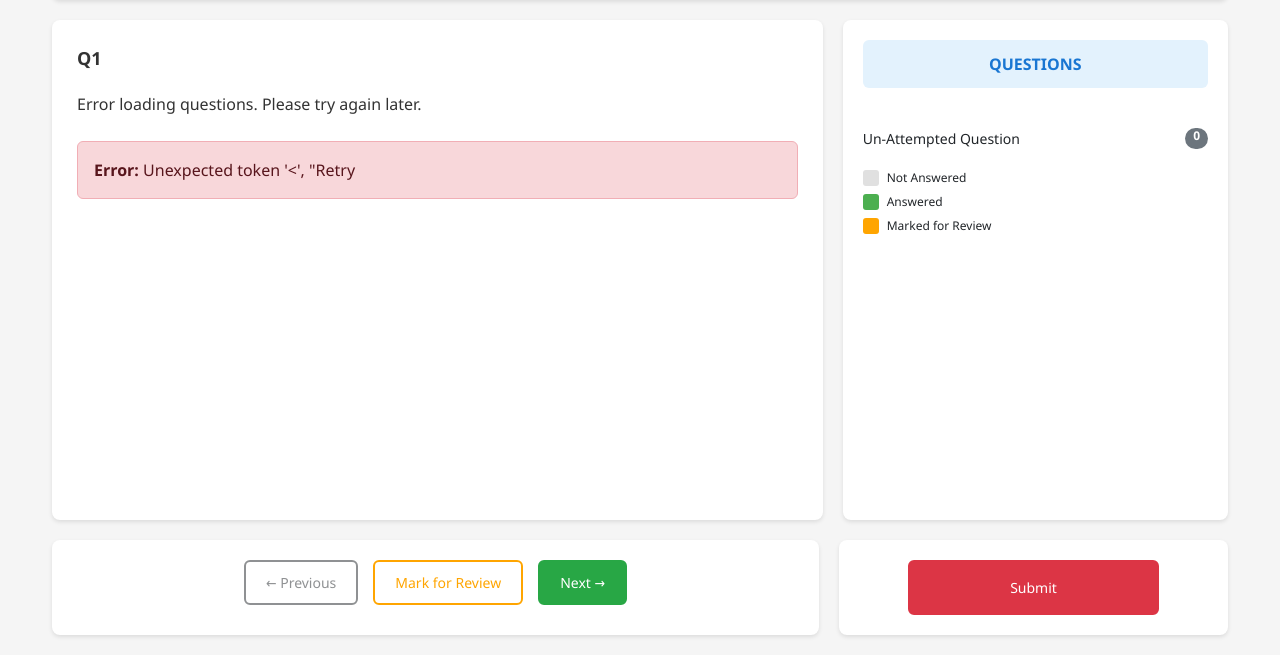
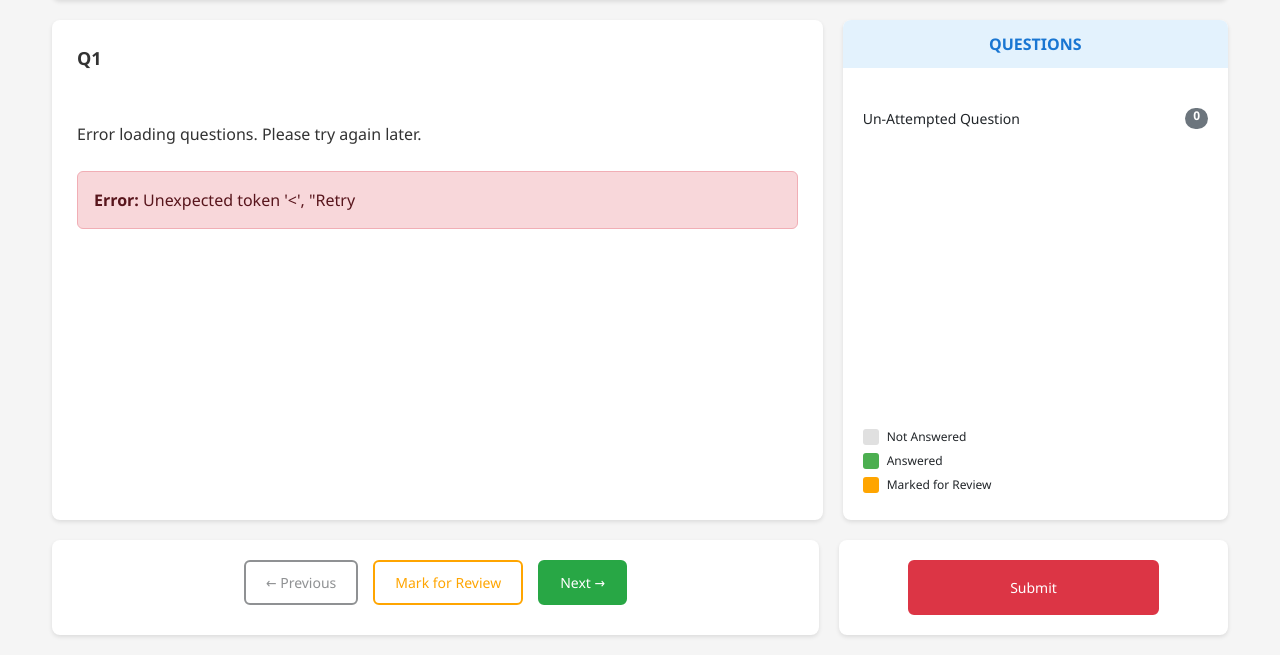
Before and after one commit to NEDESH-KUMAR-M/Epical-Exam-Portal, a Flask app: template templates/exam.html in a window 1280 px wide. Shown: the part 147-802 px from the top of the page. Run offline with Flask 3, Linux system fonts and the light colour scheme; the template is opened without the code that fills it, so the values that code supplies are empty.

Commit message:
nav-pannel height changed  slightly  but need to change

```diff
--- a/templates/exam.html
+++ b/templates/exam.html
@@ -60,6 +60,7 @@
             display: grid;
             grid-template-columns: 2fr 1fr;
             gap: 20px;
+            align-items: stretch;
         }
 
         .question-panel {
@@ -67,6 +68,14 @@
             border-radius: 8px;
             box-shadow: 0 2px 4px rgba(0,0,0,0.1);
             padding: 25px;
+            display: flex;
+            flex-direction: column;
+            min-height: 500px; /* Base height */
+            transition: min-height 0.3s ease;
+        }
+
+        .question-panel.has-image {
+            min-height: 650px; /* Taller height when image is present */
         }
 
         .question-header {
@@ -85,6 +94,7 @@
 
         .options {
             margin-bottom: 30px;
+            flex-grow: 1;
         }
 
         .option {
@@ -207,13 +217,20 @@
             cursor: not-allowed;
         }
 
+        /* Navigation Panel Styles */
         .navigation-panel {
             background: white;
             border-radius: 8px;
             box-shadow: 0 2px 4px rgba(0,0,0,0.1);
-            padding: 20px;
-            height: 500px;
-            overflow-y: scroll;
+            display: flex;
+            flex-direction: column;
+            height: 500px; /* Matches base question panel height */
+            transition: height 0.3s ease;
+            overflow: hidden; /* Ensures consistent rounded corners */
+        }
+
+        .navigation-panel.tall {
+            height: 650px; /* Matches tall question panel height */
         }
 
         .nav-header {
@@ -221,9 +238,19 @@
             color: #1976d2;
             text-align: center;
             padding: 12px;
-            border-radius: 6px;
+            border-radius: 6px 6px 0 0;
             font-weight: bold;
-            margin-bottom: 20px;
+            position: sticky;
+            top: 0;
+            z-index: 1;
+        }
+
+        .nav-content {
+            padding: 20px;
+            overflow-y: auto;
+            flex-grow: 1;
+            display: flex;
+            flex-direction: column;
         }
 
         .question-grid {
@@ -294,6 +321,7 @@
 
         .legend {
             font-size: 12px;
+            margin-top: auto;
         }
 
         .legend-item {
@@ -373,8 +420,9 @@
 
         <div class="main-content">
             <!-- Question Panel -->
-            <div class="question-panel">
+            <div class="question-panel" id="questionPanel">
                 <div class="question-header" id="questionHeader">Q1</div>
+                <div id="questionImageContainer" style="margin: 15px 0; text-align: center;"></div>
                 <div class="question-text" id="questionText">
                     Loading question...
                 </div>
@@ -389,9 +437,9 @@
             </div>
 
             <!-- Navigation Panel -->
-            <div class="navigation-panel">
+            <div class="navigation-panel" id="navigationPanel">
                 <div class="nav-header">QUESTIONS</div>
-
+                <div class="nav-content">
                     <div class="question-grid" id="questionGrid">
                         <!-- Question buttons will be populated by JavaScript -->
                     </div>
@@ -500,6 +549,8 @@
         const questionGrid = document.getElementById('questionGrid');
         const unattemptedCount = document.getElementById('unattemptedCount');
         const timerEl = document.getElementById('timer');
+        const questionPanel = document.getElementById('questionPanel');
+        const navigationPanel = document.getElementById('navigationPanel');
 
         // Timer function
         function updateTimer() {
@@ -546,6 +597,7 @@
                     options: [q.OptionA, q.OptionB, q.OptionC, q.OptionD].filter(opt => opt),
                     answer: q.Answer,
                     type: q.Type.toLowerCase(),
+                    image: q.ImageURL || null,
                     selectedAnswer: null,
                     isMarkedForReview: false,
                     isAttempted: false
@@ -580,8 +632,50 @@
             questionHeader.textContent = `Q${currentQuestion + 1}`;
             questionText.textContent = q.question;
 
+            // Handle question image
+            const imageContainer = document.getElementById('questionImageContainer');
+            imageContainer.innerHTML = ''; // Clear previous image
+
+            if (q.image) {
+                // Add has-image class to question panel and tall class to navigation
+                questionPanel.classList.add('has-image');
+                navigationPanel.classList.add('tall');
+
+                // Extract Google Drive file ID if it's a Google Drive URL
+                let imageUrl = q.image;
+                if (q.image.includes('drive.google.com')) {
+                    const fileId = q.image.match(/[-\w]{25,}/);
+                    if (fileId) {
+                        imageUrl = `https://drive.google.com/thumbnail?id=${fileId[0]}`;
+                    }
+                }
+
+                const img = document.createElement('img');
+                img.src = imageUrl;
+                img.alt = 'Question Image';
+                img.style.maxWidth = '100%';
+                img.style.maxHeight = '300px';
+                img.style.borderRadius = '8px';
+                img.style.margin = '10px 0';
+                img.onerror = function() {
+                    // Fallback if image fails to load
+                    this.style.display = 'none';
+                    const errorMsg = document.createElement('p');
+                    errorMsg.textContent = 'Image not available';
+                    errorMsg.style.color = '#999';
+                    errorMsg.style.fontStyle = 'italic';
+                    imageContainer.appendChild(errorMsg);
+                    questionPanel.classList.remove('has-image');
+                    navigationPanel.classList.remove('tall');
+                };
+                imageContainer.appendChild(img);
+            } else {
+                // Remove classes if no image
+                questionPanel.classList.remove('has-image');
+                navigationPanel.classList.remove('tall');
+            }
+
             optionsContainer.innerHTML = '';
-
             q.options.forEach((option, index) => {
                 const optionDiv = document.createElement('div');
                 optionDiv.className = `option ${q.selectedAnswer === index ? 'selected' : ''}`;
```
Also changed, not shown: other parts of templates/exam.html (+32 -12 lines). Lines whose indentation alone changed are shown as unchanged.
